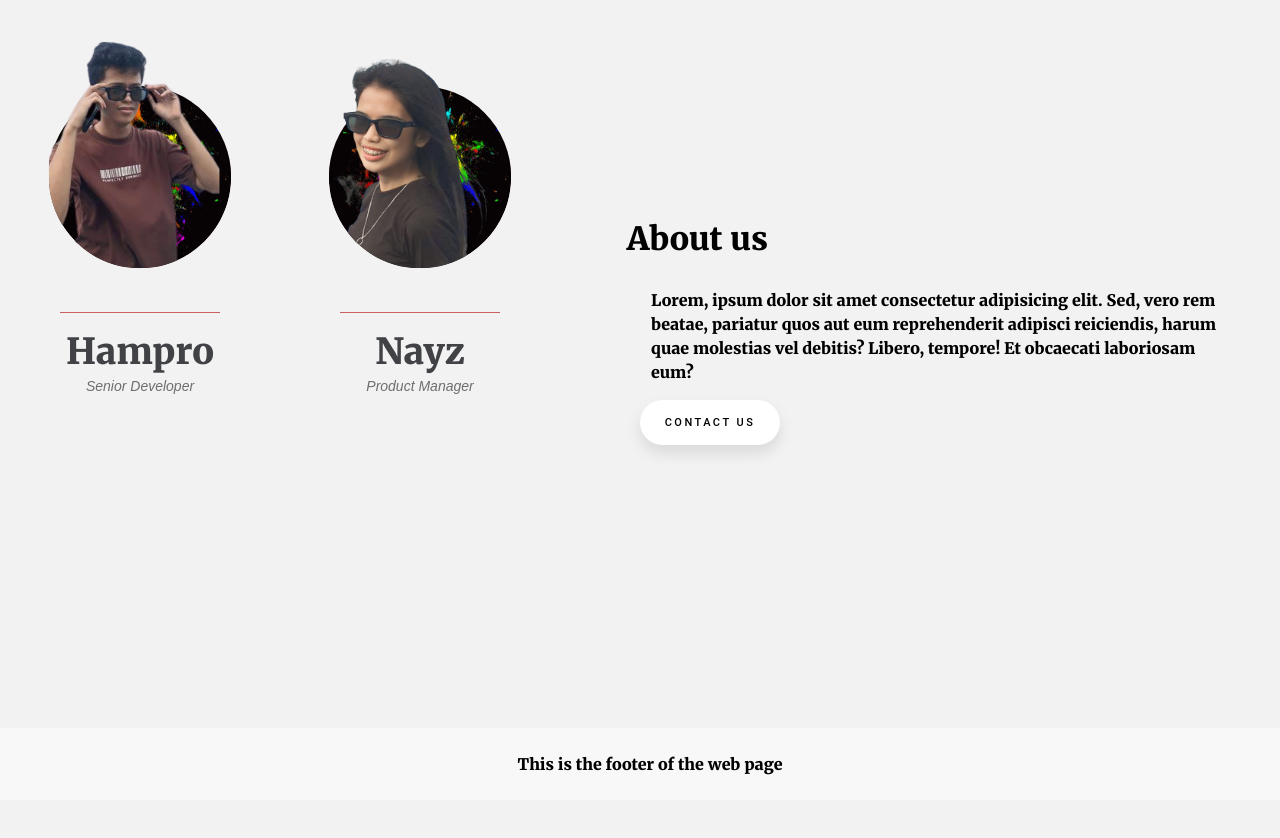
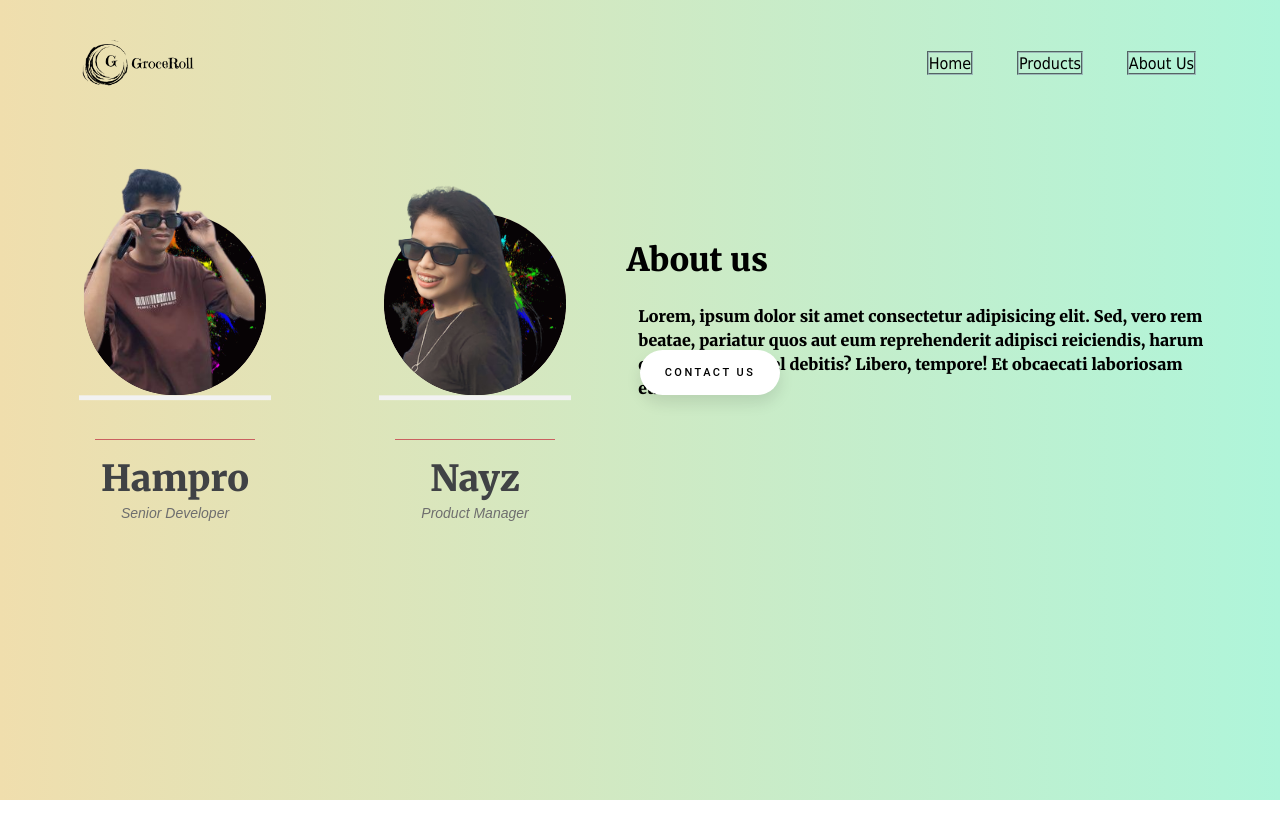
Before and after one commit to Activity-Due-Mar-25/Activity, a plain HTML site: page About.html in a window 1280 px wide. After the commit the page ends 800 px from the top, so only its background shows below. Drawn offline with Linux system fonts and the light colour scheme; a web font is replaced by a local one.

Commit message:
New Changes in About.html

```diff
--- a/About.css
+++ b/About.css
@@ -1,20 +1,77 @@
 @import url("https://fonts.googleapis.com/css2?family=Merriweather:wght@900&family=Sumana:wght@700&display=swap");
-body {
-  align-items: left;
-  background-color: #f2f2f2;
+*{
+  margin: 0;
+  padding: 0;
+  font-family: "Merriweather", serif;
+}
+
+.Container{
+    width: 100%;
+    height: 100vh;
+    background-size: cover;
+    background-position: center;
+    background-repeat: no-repeat;
+    position: relative;
+    background-image: linear-gradient(to right, rgb(240, 222, 173) , rgb(175, 245, 218));
+
+}
+
+.logo{
+  width: 13%;
+  filter: brightness(0);
+}
+
+nav{
   display: flex;
-  font-family: "Merriweather", serif;
-  flex-wrap: wrap;
-  justify-content: left;
-  height: 100vh;
-  margin: 0;
+  width: 90%;
+  margin: auto;
+  align-items: center;
+  justify-content: space-between;
 }
-.person {
+
+nav ul li{
+  display: inline-block;
+  list-style: none;
+  margin: 10px 20px;
+  border-style: groove;
+  border-width: 2px;
+  border-color: rgb(156, 184, 184);
+  transition: 0.5s;
+}
+
+nav ul li:hover{
+  background-color: rgb(107, 177, 154);
+  transform: scale(1.2);
+}
+
+nav ul li a:hover{
+  color: antiquewhite;
+}
+
+nav ul li a{
+  text-decoration: none;
+  color: #000000;
+  font-size: 100%;
+  font-family: Tahoma;
+}
+
+.person1 {
   align-items: center;
   display: flex;
+  position: absolute;
   flex-direction: column;
-  width: 280px;
+  width: 350px;
 }
+
+.person2 {
+  align-items: center;
+  display: flex;
+  position: absolute;
+  flex-direction: column;
+  width: 350px;
+  left: 300px;
+}
+
 .container {
   border-radius: 50%;
   height: 312px;
@@ -64,7 +121,7 @@ body {
   transform: translateY(0) scale(1.2);
 }
 .img1 {
-  left: px;
+  left:  px;
   top: 164px;
   width: 340px;
 }
@@ -104,16 +161,16 @@ body {
 .paragraph{
   position: absolute;
   justify-content: flex-end;
-  right: 5%;
+  right: 6%;
   bottom: 50%;
   line-height: 1.5em;
 }
+
 .wrap {
-  height: 100%;
   position: absolute;
   justify-content: flex-end;
   left: 50%;
-  bottom: -50%;
+  top: 350px;
 }
 
 .button {
@@ -140,11 +197,3 @@ body {
   color: #fff;
   transform: translateY(-7px);
 }
-footer {
-  position: absolute;
-  bottom: 0;
-  width: 100%;
-  background-color: #f8f8f8;
-  padding: 10px;
-  text-align: center;
-}
--- a/About.html
+++ b/About.html
@@ -8,7 +8,17 @@
   <link rel="stylesheet" href="About.css">
 </head>
 <body>
-  <div class="person">
+  <div class="Container">
+    <div class="Navigation">
+      <nav>
+        <img src="Images/logo.png" alt="Image Error" class="logo" />
+          <ul>
+            <li><a href="index.html">Home</a></li>
+            <li><a href="#">Products</a></li>
+            <li><a href="About.html">About Us</a></li>
+          </ul>
+      </nav>
+  <div class="person1">
     <div class="container">
       <div class="container-inner">
         <img
@@ -24,7 +34,7 @@
     <div class="name">Hampro</div>
     <div class="title">Senior Developer</div>
   </div>
-  <div class="person">
+  <div class="person2">
     <div class="container">
       <div class="container-inner">
         <img
@@ -51,8 +61,6 @@
     <button class="button">Contact Us</button>
   </div>
   <!-- Site footer -->
-  <footer>
-    <p>This is the footer of the web page</p>
-  </footer>
+    </div>
 </body>
 </html>
```
Also changed, not shown: index.html (+2 -2 lines).
